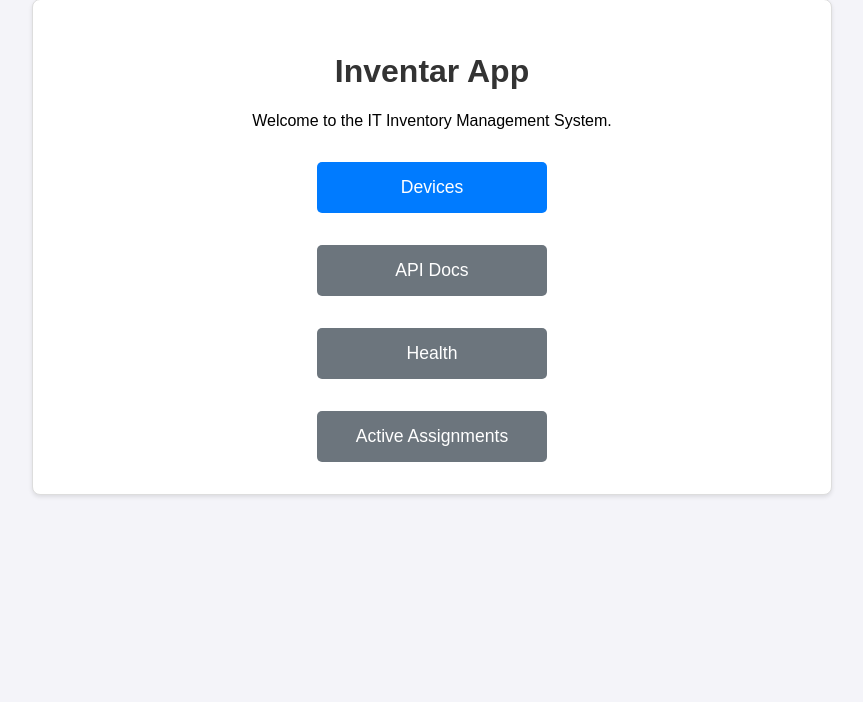
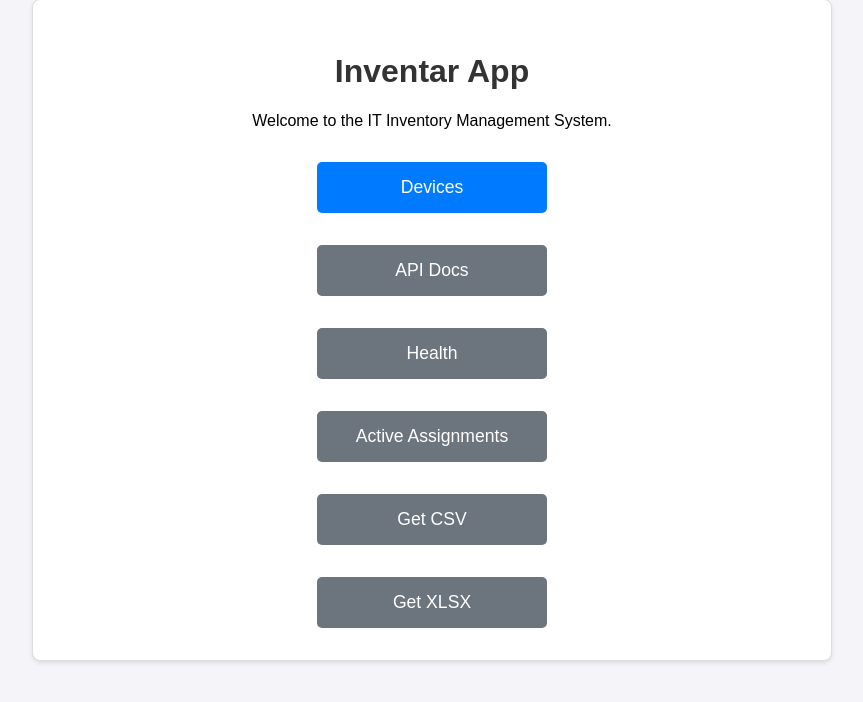
Before and after one commit to MajaSmereczynska/praxisnachbereitung, a FastAPI app: page / in a window 1280 px wide. Shown: the part 33-735 px from the top of the page, without its empty margins (208-1071 px from the left). Run offline with FastAPI, Linux system fonts and the light colour scheme.

Commit message:
add buttons

```diff
--- a/backend/app/templates/index.html
+++ b/backend/app/templates/index.html
@@ -37,6 +37,11 @@
             <a href="/health" class="btn secondary">Health</a>
 
             <a href="/assignments/active" class="btn secondary">Active Assignments</a>
+
+            <a href="/assignments.csv" class="btn secondary">Get CSV</a>
+
+            <a href="/assignments.xlsx" class="btn secondary">Get XLSX</a>
+
         </nav>
     </div>
 </body>
```
